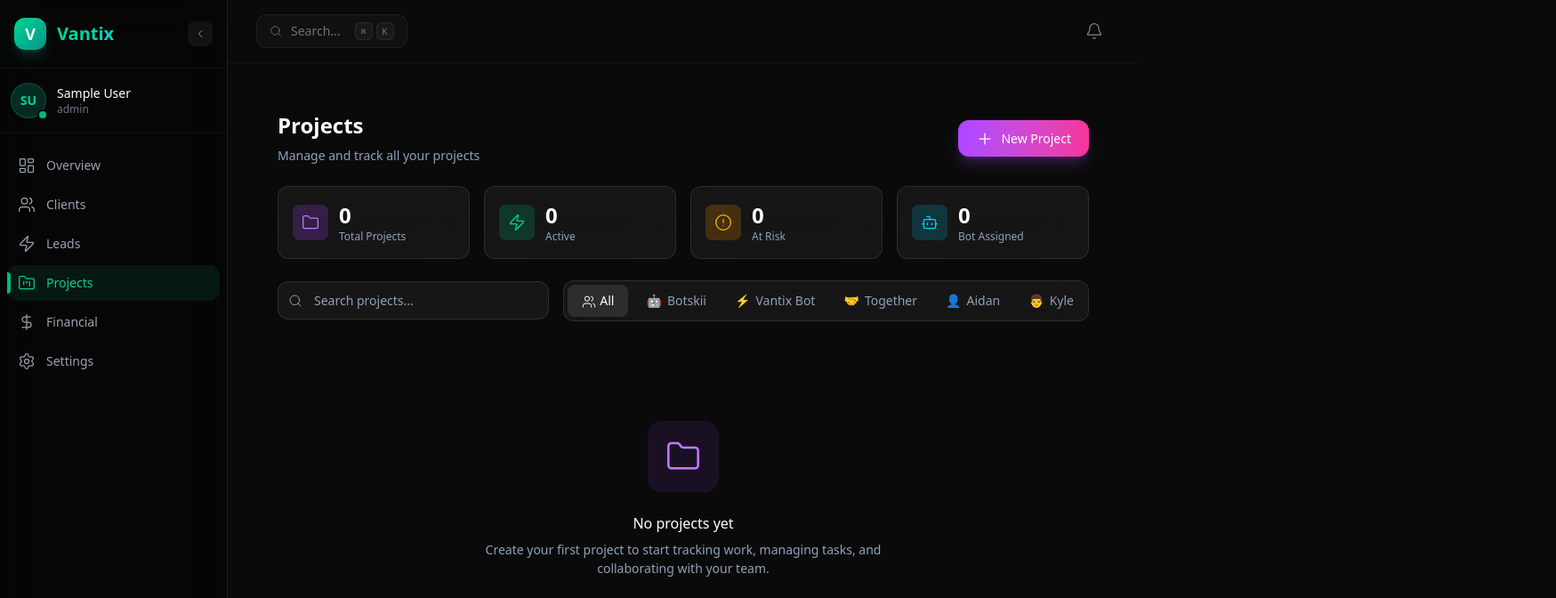
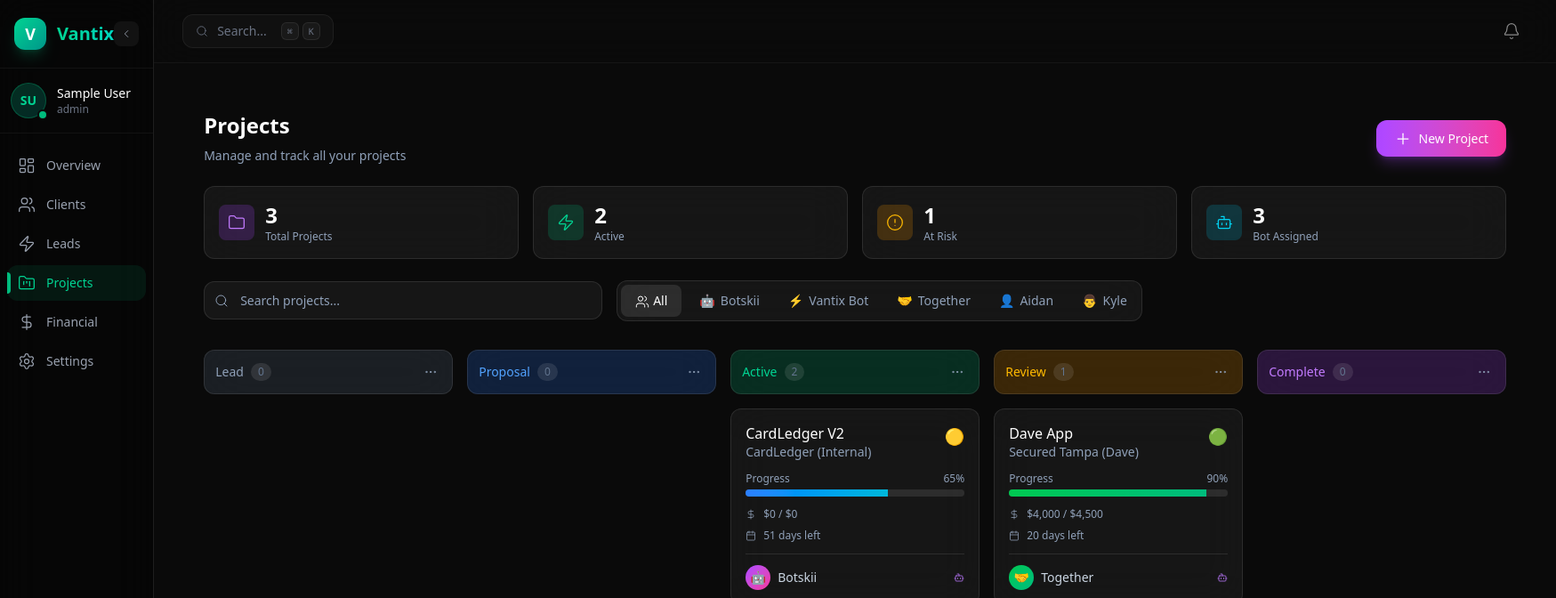
Before and after one commit to AidanFromm/vantix, a Next.js app: page /dashboard/projects in a window 1280 px wide. Shown: the top 672 px of the page at 89% size, 1749 px wide, since content can reach past the window. Built offline with nearby package versions, Linux system fonts and the light colour scheme; sample sign-in values are in the browser's storage.

Commit message:
fix: Add real company data with correct types
- Dave: ,500 owed + 3% rev share
- 601: Hot lead, ,000 Shopify upgrade
- J4K: Ongoing maintenance
- CardLedger: V2 in progress
- Fixed all TypeScript types to match interfaces

```diff
--- a/src/app/dashboard/clients/page.tsx
+++ b/src/app/dashboard/clients/page.tsx
@@ -103,6 +103,87 @@ function uid(): string {
 
 const STORAGE_KEY = 'vantix_clients_v2';
 
+function getInitialClients(): Client[] {
+  const now = new Date().toISOString();
+  return [
+    {
+      id: 'dave-secured-tampa',
+      company: 'Secured Tampa',
+      website: 'securedtampa.com',
+      industry: 'E-commerce/Retail',
+      status: 'active',
+      monthlyValue: 0,
+      totalRevenue: 2000,
+      tags: ['E-commerce', 'Sneakers', 'Pokemon'],
+      contacts: [{ id: '1', name: 'Dave', email: '', phone: '', role: 'Owner', isPrimary: true }],
+      notes: [{ id: '1', content: 'Owes $2,500 + 3% of online sales for 3 months. Total deal: $4,500 base + rev share.', author: 'System', date: now }],
+      files: [],
+      activities: [],
+      projects: [{ id: 'dave-app', name: 'Dave App', status: 'active', progress: 90, value: 4500 }],
+      invoices: [
+        { id: 'inv-1', number: 'INV-001', amount: 2000, status: 'paid', dueDate: '2026-02-01' },
+        { id: 'inv-2', number: 'INV-002', amount: 2500, status: 'sent', dueDate: '2026-02-28' },
+      ],
+      createdAt: '2026-01-15T00:00:00Z',
+      lastActivityAt: now,
+    },
+    {
+      id: 'j4k',
+      company: 'Just Four Kicks (J4K)',
+      website: 'justfourkicks.store',
+      industry: 'B2B Wholesale',
+      status: 'active',
+      monthlyValue: 0,
+      totalRevenue: 0,
+      tags: ['B2B', 'Sneakers', 'Kyle'],
+      contacts: [{ id: '1', name: 'Kyle', email: '', phone: '', role: 'CEO', isPrimary: true }],
+      notes: [{ id: '1', content: 'Kyle partnership - ongoing platform maintenance and features.', author: 'System', date: now }],
+      files: [],
+      activities: [],
+      projects: [{ id: 'j4k-maintenance', name: 'Platform Maintenance', status: 'active', progress: 100, value: 0 }],
+      invoices: [],
+      createdAt: '2026-01-01T00:00:00Z',
+      lastActivityAt: now,
+    },
+    {
+      id: 'cardledger',
+      company: 'CardLedger',
+      website: 'usecardledger.com',
+      industry: 'Fintech/Collectibles',
+      status: 'active',
+      monthlyValue: 0,
+      totalRevenue: 0,
+      tags: ['Internal', 'App', 'iOS'],
+      contacts: [{ id: '1', name: 'Aidan', email: '', phone: '', role: 'Founder', isPrimary: true }],
+      notes: [{ id: '1', content: 'Internal project - portfolio tracker for collectible cards.', author: 'System', date: now }],
+      files: [],
+      activities: [],
+      projects: [{ id: 'cardledger-v2', name: 'CardLedger V2', status: 'active', progress: 65, value: 0 }],
+      invoices: [],
+      createdAt: '2026-01-01T00:00:00Z',
+      lastActivityAt: now,
+    },
+    {
+      id: '601-prospect',
+      company: '601',
+      website: '',
+      industry: 'E-commerce/Shopify',
+      status: 'lead',
+      monthlyValue: 0,
+      totalRevenue: 0,
+      tags: ['Prospect', 'Shopify', 'Hot Lead'],
+      contacts: [],
+      notes: [{ id: '1', content: 'Hot lead - Shopify upgrade project, trying to close $2,000 deal.', author: 'System', date: now }],
+      files: [],
+      activities: [],
+      projects: [],
+      invoices: [],
+      createdAt: now,
+      lastActivityAt: now,
+    },
+  ];
+}
+
 function loadClients(): Client[] {
   try {
     const raw = localStorage.getItem(STORAGE_KEY);
@@ -111,7 +192,7 @@ function loadClients(): Client[] {
       if (Array.isArray(parsed)) return parsed;
     }
   } catch { /* ignore */ }
-  return []; // Start empty - no sample data
+  return getInitialClients(); // Start with real clients
 }
 
 function saveClients(clients: Client[]) {
--- a/src/app/dashboard/leads/page.tsx
+++ b/src/app/dashboard/leads/page.tsx
@@ -80,6 +80,25 @@ function getDaysInStage(stageEnteredAt: string) {
   return Math.ceil(diffTime / (1000 * 60 * 60 * 24));
 }
 
+function getInitialLeads(): Lead[] {
+  return [
+    {
+      id: '601-lead',
+      name: '601',
+      company: '601',
+      email: '',
+      phone: '',
+      website: '',
+      status: 'proposal',
+      source: 'cold',
+      value: 2000,
+      createdAt: new Date(Date.now() - 3 * 24 * 60 * 60 * 1000).toISOString(),
+      stageEnteredAt: new Date(Date.now() - 3 * 24 * 60 * 60 * 1000).toISOString(),
+      notes: 'HOT LEAD - Shopify upgrade project. Trying to close $2,000 deal.',
+    },
+  ];
+}
+
 function loadLeads(): Lead[] {
   try {
     const raw = localStorage.getItem(STORAGE_KEY);
@@ -88,7 +107,7 @@ function loadLeads(): Lead[] {
       if (Array.isArray(parsed)) return parsed;
     }
   } catch { /* ignore */ }
-  return []; // Start empty - no sample data
+  return getInitialLeads(); // Start with real leads
 }
 
 function saveLeads(leads: Lead[]) {
--- a/src/app/dashboard/projects/page.tsx
+++ b/src/app/dashboard/projects/page.tsx
@@ -763,9 +763,76 @@ function AddProjectModal({ onClose, onAdd }: { onClose: () => void; onAdd: (proj
   )
 }
 
+// Initial real projects
+const initialRealProjects: Project[] = [
+  {
+    id: 'dave-app',
+    name: 'Dave App',
+    client: 'Secured Tampa (Dave)',
+    status: 'REVIEW',
+    health: 'healthy',
+    progress: 90,
+    budgetTotal: 4500,
+    budgetSpent: 4000,
+    deadline: new Date('2026-02-28'),
+    assignee: 'together',
+    description: 'Sneaker & Pokemon e-commerce app. $4,500 base + 3% rev share.',
+    tasks: [
+      { id: '1', title: 'Final QA testing', completed: true },
+      { id: '2', title: 'Client handoff', completed: false },
+    ],
+    activities: [
+      { id: '1', type: 'status_change', content: 'Moved to Review', timestamp: new Date(), actor: 'Aidan' },
+    ],
+    files: [],
+    notes: 'Owes $2,500 + 3% of online sales for 3 months.',
+    createdAt: new Date('2026-01-15'),
+  },
+  {
+    id: 'cardledger-v2',
+    name: 'CardLedger V2',
+    client: 'CardLedger (Internal)',
+    status: 'ACTIVE',
+    health: 'warning',
+    progress: 65,
+    budgetTotal: 0,
+    budgetSpent: 0,
+    deadline: new Date('2026-03-31'),
+    assignee: 'botskii',
+    description: 'Portfolio tracker for collectible cards - iOS app + web.',
+    tasks: [
+      { id: '1', title: 'Dashboard rebuild', completed: true },
+      { id: '2', title: 'Inventory swipe-to-sell', completed: true },
+      { id: '3', title: 'Native iOS build', completed: false },
+    ],
+    activities: [],
+    files: [],
+    notes: 'Internal project - Robinhood-style UI.',
+    createdAt: new Date('2026-01-01'),
+  },
+  {
+    id: 'j4k-maintenance',
+    name: 'J4K Platform Maintenance',
+    client: 'Just Four Kicks (Kyle)',
+    status: 'ACTIVE',
+    health: 'healthy',
+    progress: 100,
+    budgetTotal: 0,
+    budgetSpent: 0,
+    deadline: new Date('2026-12-31'),
+    assignee: 'vantix-bot',
+    description: 'Ongoing maintenance and features for J4K wholesale platform.',
+    tasks: [],
+    activities: [],
+    files: [],
+    notes: 'Kyle partnership - ongoing.',
+    createdAt: new Date('2026-01-01'),
+  },
+];
+
 // Main Page Component
 export default function ProjectsPage() {
-  const [projects, setProjects] = useState<Project[]>([])
+  const [projects, setProjects] = useState<Project[]>(initialRealProjects)
   const [selectedProject, setSelectedProject] = useState<Project | null>(null)
   const [showAddModal, setShowAddModal] = useState(false)
   const [filterAssignee, setFilterAssignee] = useState<Assignee | 'all'>('all')
```
